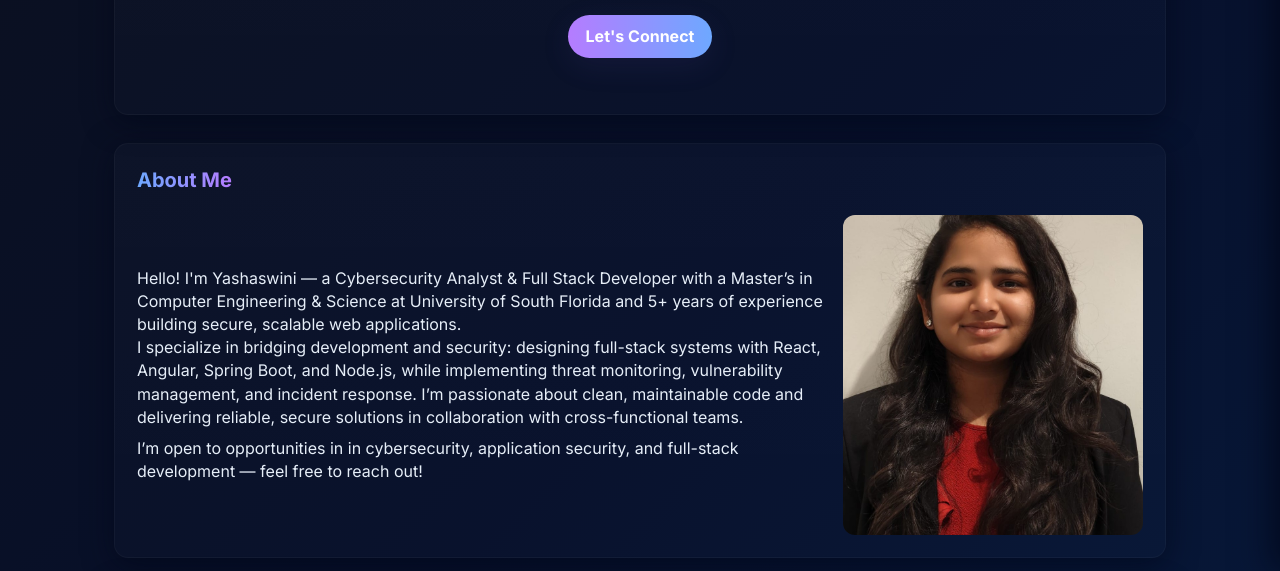
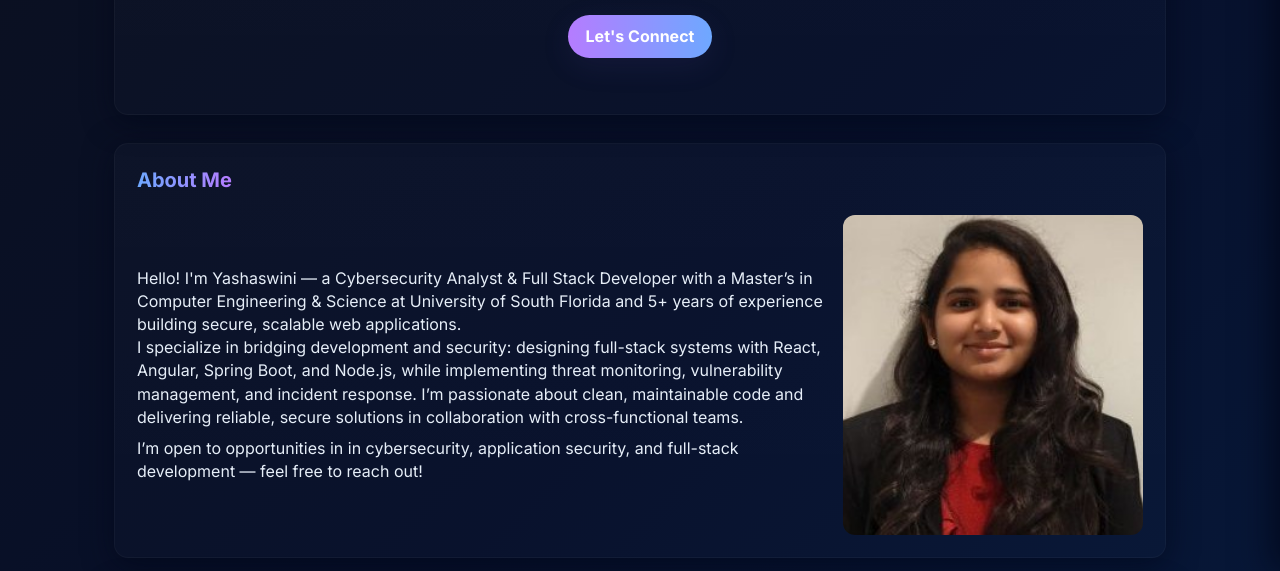
Before and after one commit to Yashaswini-source/Yashaswini-source.github.io, a plain HTML site: page index.html in a window 1280 px wide. Shown: the part 229-800 px from the top of the page. Drawn offline with nearby package versions, Linux system fonts and the light colour scheme.

Commit message:
Update index.html

```diff
--- a/index.html
+++ b/index.html
@@ -458,7 +458,7 @@
                 </div>
                 <div class="portrait" aria-hidden="true">
                     <!-- replace crop.jpg with your real image path -->
-                    <img src="crop.jpg" alt="Yashaswini Pottabhathula">
+                    <img src="pic111.jpg" alt="Yashaswini Pottabhathula">
                 </div>
             </div>
         </section>
```
